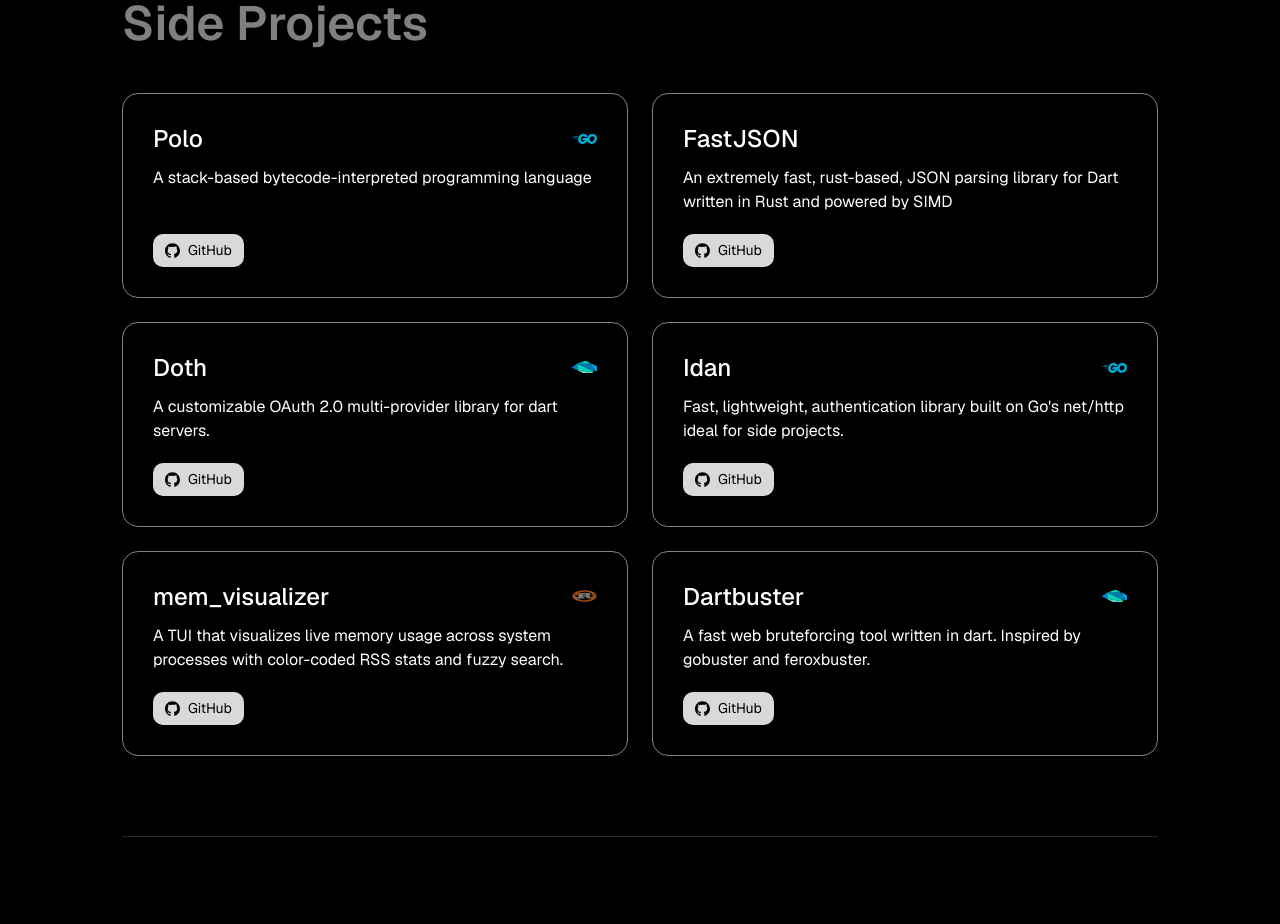
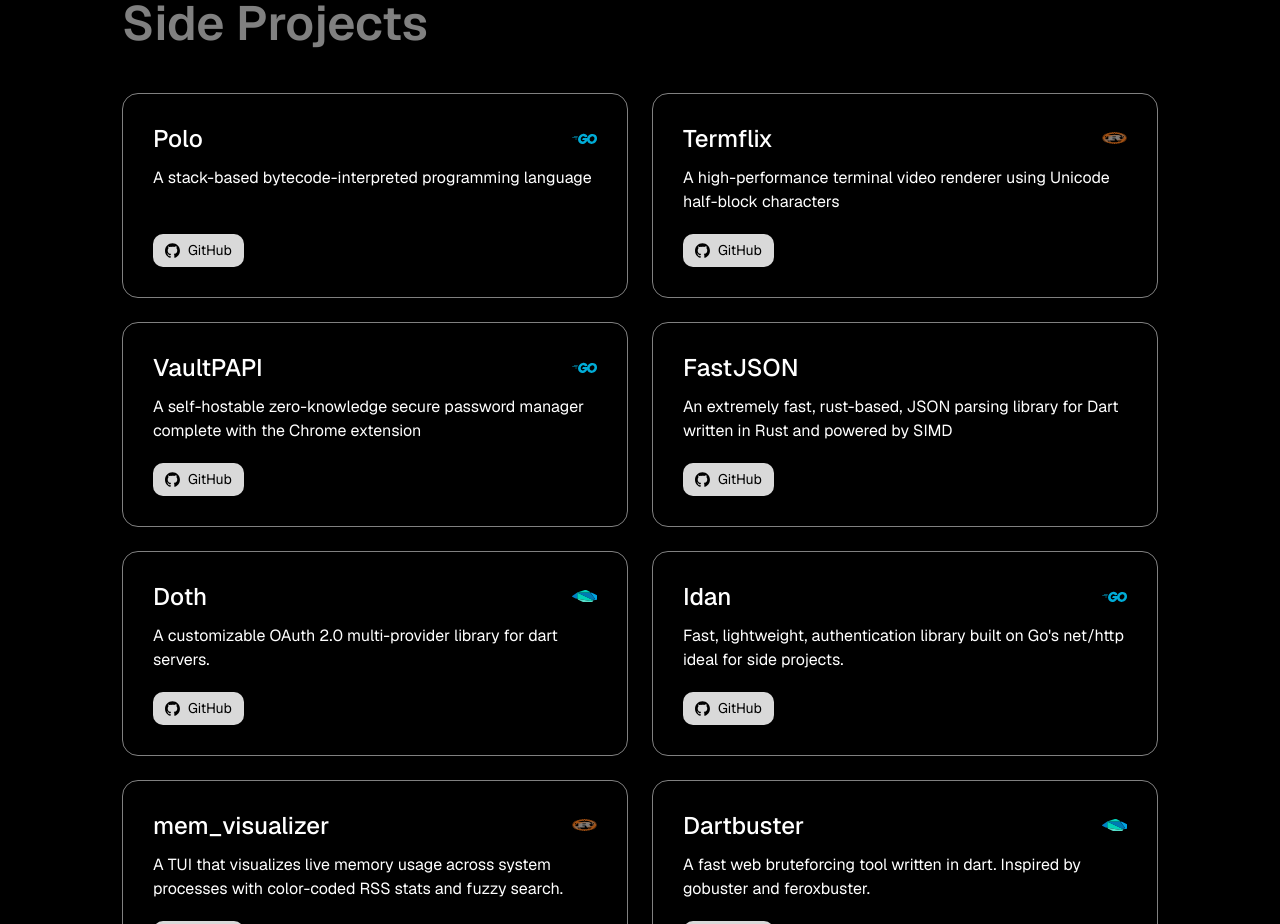
Before and after one commit to tobibamidele/portfolio, a React (Vite) app: page / in a window 1280 px wide. Shown: the part 1620-2544 px from the top of the page. Built offline with nearby package versions, Linux system fonts and the light colour scheme.

Commit message:
Update projects; Update .gitignore

```diff
--- a/src/components/Projects.jsx
+++ b/src/components/Projects.jsx
@@ -6,6 +6,18 @@ const projects = [
     name: 'Polo',
     description: 'A stack-based bytecode-interpreted programming language',
     githubUrl: 'https://github.com/tobibamidele/polo-lang',
+    icon: '/icons/go_icon.svg',
+  },
+  {
+    name: 'Termflix',
+    description: 'A high-performance terminal video renderer using Unicode half-block characters',
+    githubUrl: 'https://github.com/tobibamidele/termflix',
+    icon: '/icons/rust_icon.svg',
+  },
+  {
+    name: 'VaultPAPI',
+    description: 'A self-hostable zero-knowledge secure password manager complete with the Chrome extension',
+    githubUrl: 'https://github.com/tobibamidele/vaultpapi',
     icon: '/icons/go_icon.svg',
   },
   {
```
Also changed, not shown: 1 other file (tests, documents, lock files or other folders).
